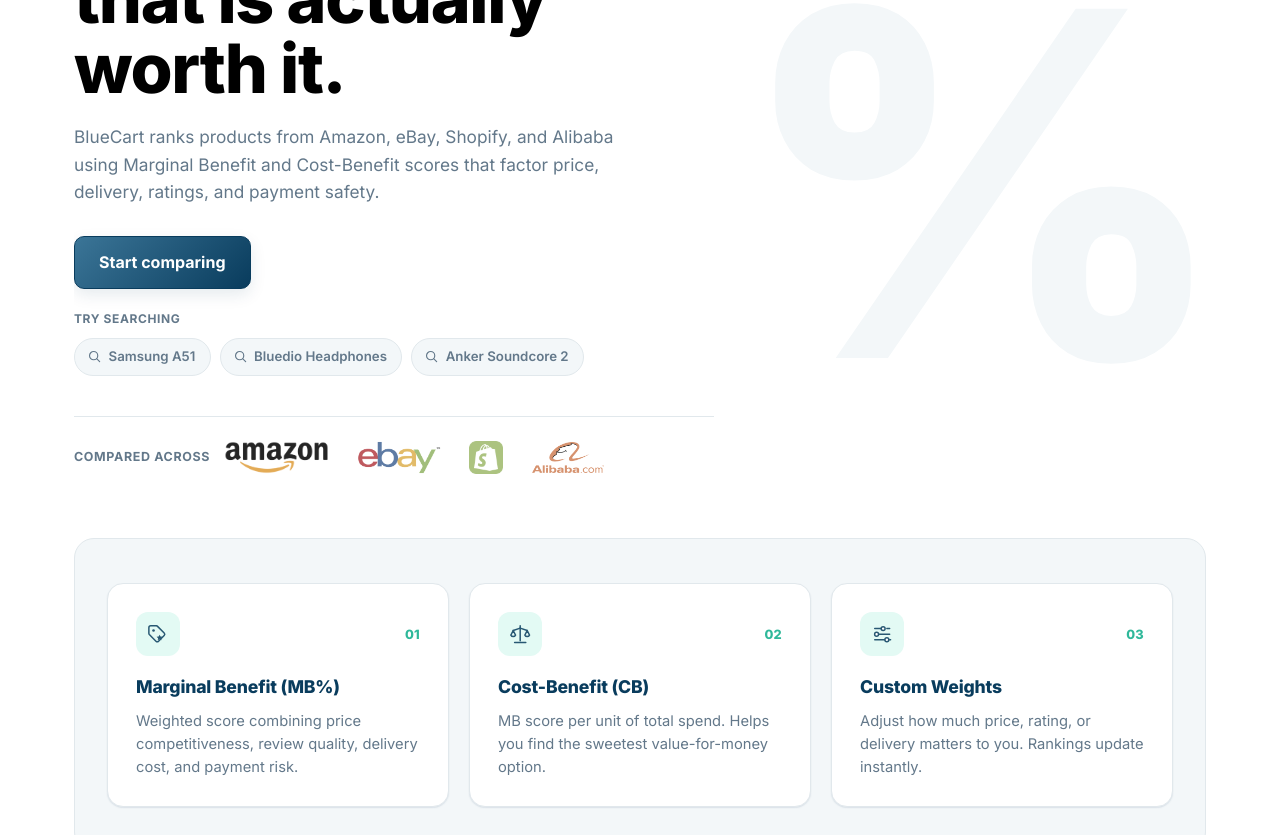
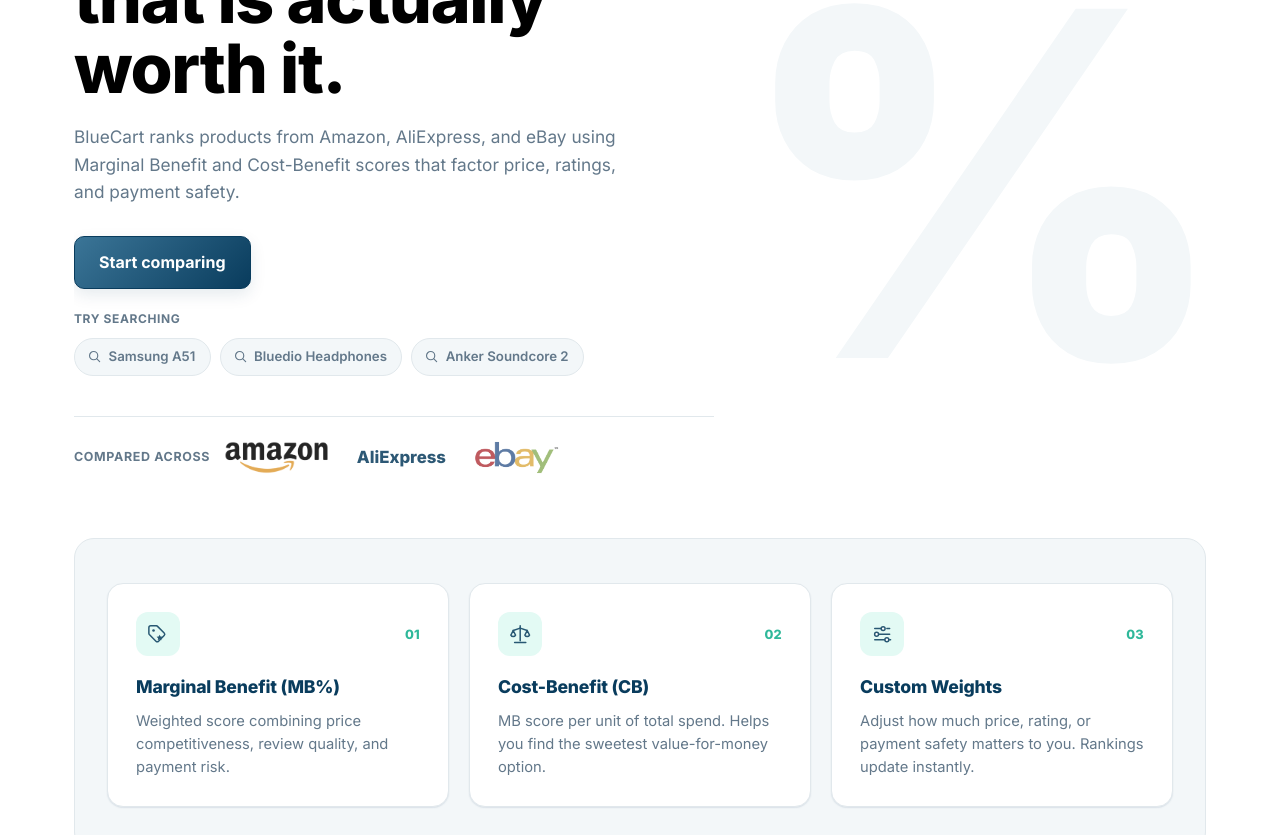
Before and after one commit to olivermooz-117/Blue-Cart-frontend-, a React (Vite) app: page / in a window 1280 px wide. Shown: the part 240-1075 px from the top of the page. Built offline with nearby package versions, Linux system fonts and the light colour scheme; no server answers.

Commit message:
updated landingpage

```diff
--- a/src/pages/LandingPage.jsx
+++ b/src/pages/LandingPage.jsx
@@ -5,9 +5,8 @@ import "../styles/landing.css";
 const EXAMPLES = ["Samsung A51", "Bluedio Headphones", "Anker Soundcore 2"];
 const MARKETPLACES = [
   { name: "Amazon", logo: "/amazon-logo.png" },
+  { name: "AliExpress", logo: null },
   { name: "eBay", logo: "/ebay-logo.png" },
-  { name: "Shopify", logo: "/shopify-logo.png" },
-  { name: "Alibaba", logo: "/alibaba-logo.png" },
 ];
 
 function SearchIcon() {
@@ -95,7 +94,7 @@ const FEATURES = [
   {
     metric: "01",
     title: "Marginal Benefit (MB%)",
-    body: "Weighted score combining price competitiveness, review quality, delivery cost, and payment risk.",
+    body: "Weighted score combining price competitiveness, review quality, and payment risk.",
     Icon: TagIcon,
   },
   {
@@ -107,7 +106,7 @@ const FEATURES = [
   {
     metric: "03",
     title: "Custom Weights",
-    body: "Adjust how much price, rating, or delivery matters to you. Rankings update instantly.",
+    body: "Adjust how much price, rating, or payment safety matters to you. Rankings update instantly.",
     Icon: SlidersIcon,
   },
 ];
@@ -123,9 +122,9 @@ export default function LandingPage() {
         <div className="hero-copy">
           <h1>Find the product that is actually worth it.</h1>
           <p>
-            BlueCart ranks products from Amazon, eBay, Shopify, and Alibaba
+            BlueCart ranks products from Amazon, AliExpress, and eBay
             using Marginal Benefit and Cost-Benefit scores that factor price,
-            delivery, ratings, and payment safety.
+            ratings, and payment safety.
           </p>
           <div className="hero-actions">
             <Link className="hero-primary" to="/search">
```
